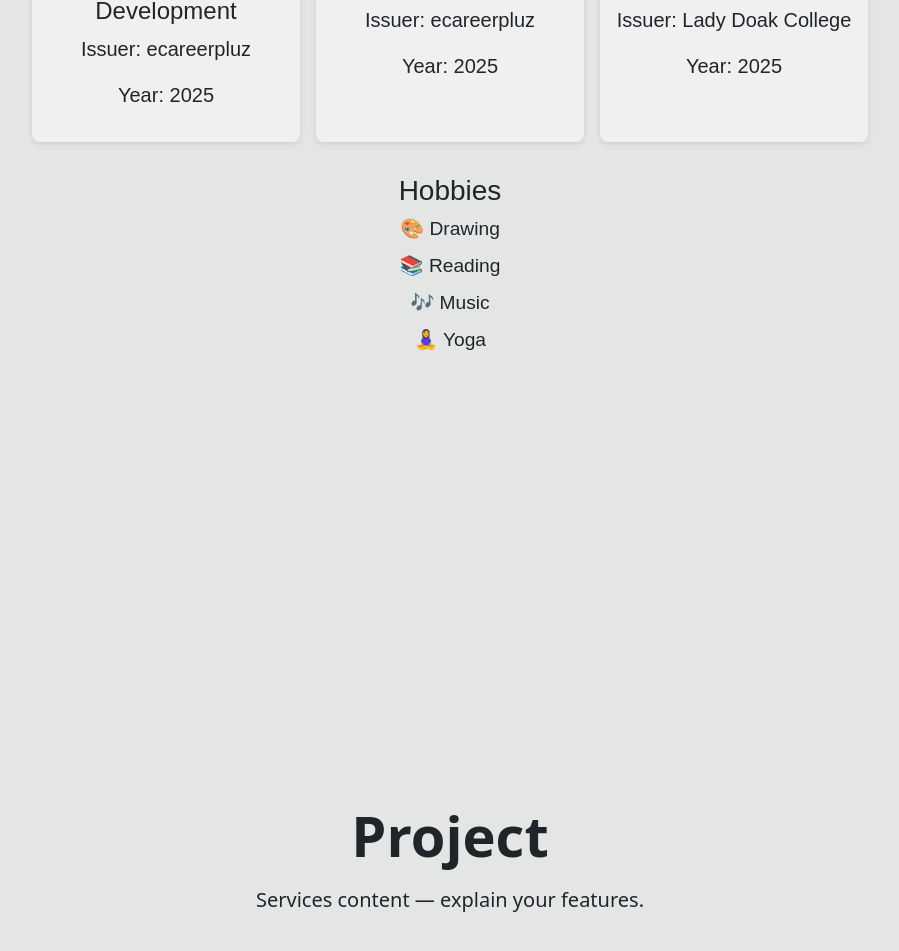
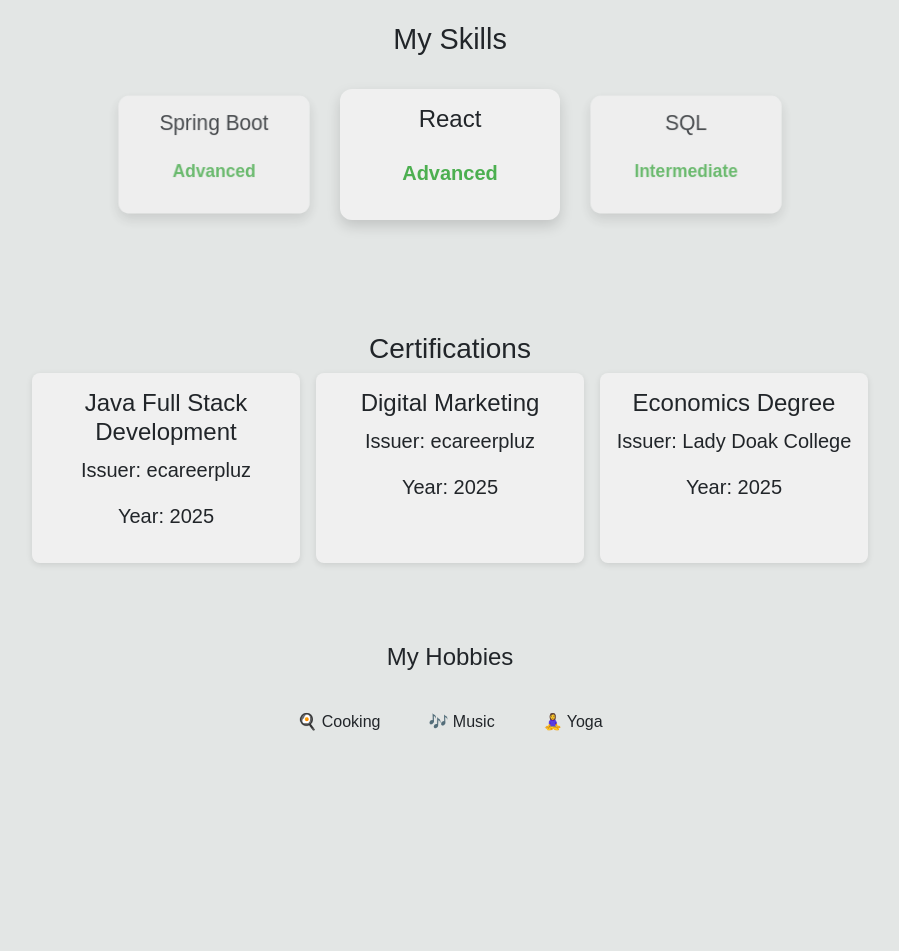
Before and after one commit to code-by-kiki/portfolio, a React (Create React App) app: page / in a window 1280 px wide. Shown: the part 1709-2660 px from the top of the page, without its empty margins (190-1089 px from the left). Built offline with nearby package versions, Linux system fonts and the light colour scheme.

Commit message:
Updates Skills in About Page

```diff
--- a/package.json
+++ b/package.json
@@ -14,6 +14,7 @@
     "react": "^19.1.1",
     "react-dom": "^19.1.1",
     "react-scripts": "5.0.1",
+    "react-swipeable-cards": "^1.0.6",
     "web-vitals": "^2.1.4"
   },
   "scripts": {
--- a/src/components/About.jsx
+++ b/src/components/About.jsx
@@ -1,5 +1,7 @@
 import React, { useEffect, useRef } from 'react';
 import anime from 'animejs';
+import SkillsScroll from './Skills'
+
 
 
 const About = () => {
@@ -38,9 +40,10 @@ const About = () => {
     { title: 'Java Full Stack Development', issuer: 'ecareerpluz', year: '2025' },
     { title: 'Digital Marketing', issuer: 'ecareerpluz', year: '2025' },
     { title: 'Economics Degree', issuer: 'Lady Doak College', year: '2025' },
+    // {title:'Nss',issuer:'Lady Doak College',year:'2025'}
   ];
 
-  const hobbies = ['🎨 Drawing', '📚 Reading', '🎶 Music', '🧘‍♀️ Yoga'];
+  const hobbies = [ '🍳 Cooking', '🎶 Music', '🧘‍♀️ Yoga'];
 
   return (
     <div style={{ fontFamily: 'Arial, sans-serif', padding: '2rem', maxWidth: '900px', margin: 'auto' }}>
@@ -60,10 +63,12 @@ const About = () => {
         </p>
       </div>
 
+      <SkillsScroll/>
+
       {/* Certifications Section */}
-      <div ref={certRef} style={{ marginBottom: '2rem' }}>
+      <div ref={certRef} style={{ marginTop: '5rem' }}>
         <h3>Certifications</h3>
-        <div style={{ display: 'flex', gap: '1rem', flexWrap: 'wrap' }}>
+        <div style={{ display: 'flex', gap: '1rem'}} className='col-lg-12'>
           {certifications.map(cert => (
             <div key={cert.title} style={{
               background: '#f0f0f0',
@@ -80,15 +85,17 @@ const About = () => {
         </div>
       </div>
 
-      {/* Hobbies Section */}
-      <div ref={hobbiesRef}>
-        <h3>Hobbies</h3>
-        <ul style={{ listStyle: 'none', paddingLeft: 0, fontSize: '1.2rem' }}>
-          {hobbies.map(hobby => (
-            <li key={hobby} style={{ marginBottom: '0.5rem' }}>{hobby}</li>
-          ))}
-        </ul>
+   <div style={{marginTop:"5rem"}}>
+  <h4 className="text-center mb-4"> My Hobbies</h4>
+  <div className="d-flex flex-wrap justify-content-center gap-3">
+    {hobbies.map((hobby, index) => (
+      <div key={index} className="hobby-card p-3 text-center">
+        <i className="bi bi-star-fill text-warning mb-2"></i>
+        <h6 className="mb-0">{hobby}</h6>
       </div>
+    ))}
+  </div>
+</div>
     </div>
   );
 };
--- /dev/null
+++ b/src/components/Resume.jsx
@@ -0,0 +1,19 @@
+import React from "react";
+
+function Resumedatas(props)
+{
+    return(
+        <div className="container-fulid">
+            <div className="row mt-5" style={{background:"rgb(68, 68, 78)", padding:'10px'}}>
+            </div>
+            <div className="row">
+                <div className="col">
+                    <h1 className="mt-5" style={{alignItems:"justify-content-end"}}>{props.name}</h1>
+                </div>
+            </div>
+
+        </div>
+    );
+}
+
+export default Resumedatas;
--- a/src/components/Skills.jsx
+++ b/src/components/Skills.jsx
@@ -1,52 +1,48 @@
-import React, { useEffect, useRef } from 'react';
-import anime from 'animejs';
+import React, { useEffect, useState } from "react";
 
 const SkillsScroll = () => {
-  const cardRefs = useRef([]);
+  const [currentIndex, setCurrentIndex] = useState(0);
 
   const skills = [
-    { name: 'Java', level: 'Expert' },
-    { name: 'Spring Boot', level: 'Advanced' },
-    { name: 'React', level: 'Advanced' },
-    { name: 'SQL', level: 'Intermediate' },
-    { name: 'HTML/CSS', level: 'Expert' },
-    { name: 'Git & GitHub', level: 'Advanced' },
-    { name: 'JavaScript', level: 'Advanced' },
+    { name: "Java", level: "Expert" },
+    { name: "Spring Boot", level: "Advanced" },
+    { name: "React", level: "Advanced" },
+    { name: "SQL", level: "Intermediate" },
+    { name: "HTML/CSS", level: "Expert" },
+    { name: "Git & GitHub", level: "Advanced" },
+    { name: "JavaScript", level: "Advanced" },
   ];
 
   useEffect(() => {
-    cardRefs.current.forEach((card, index) => {
-      anime({
-        targets: card,
-        translateY: [30, 0],
-        opacity: [0, 1],
-        delay: index * 150,
-        duration: 800,
-        easing: 'easeOutExpo'
-      });
-    });
+    const interval = setInterval(() => {
+      setCurrentIndex((prev) => (prev + 1) % skills.length);
+    }, 5000);
+    return () => clearInterval(interval);
   }, []);
 
+  const getVisibleCards = () => {
+    const visible = [];
+    for (let i = 0; i < 3; i++) {
+      visible.push(skills[(currentIndex + i) % skills.length]);
+    }
+    return visible;
+  };
+
   return (
-    <div style={{ padding: '2rem' }}>
-      <h3 style={{ textAlign: 'center', marginBottom: '1rem' }}>💡 My Skills</h3>
-      <div style={{  display: 'flex',  overflowX: 'auto',  gap: '1rem',  paddingBottom: '1rem',  scrollbarWidth: 'thin' }}>
-        {skills.map((skill, index) => (
+    <div style={styles.container}>
+      <h3 style={styles.heading}>My Skills</h3>
+      <div style={styles.cardWrapper}>
+        {getVisibleCards().map((skill, i) => (
           <div
-            key={skill.name}
-            ref={el => cardRefs.current[index] = el}
+            key={i}
             style={{
-              minWidth: '180px',
-              background: '#f0f0f0',
-              padding: '1rem',
-              borderRadius: '10px',
-              boxShadow: '0 4px 8px rgba(0,0,0,0.1)',
-              textAlign: 'center',
-              flexShrink: 0
+              ...styles.card,
+              transform: `rotateY(${i === 0 ? -15 : i === 2 ? 15 : 0}deg) scale(${i === 1 ? 1 : 0.9})`,
+              opacity: i === 1 ? 1 : 0.8,
             }}
           >
-            <h4 style={{ marginBottom: '0.5rem' }}>{skill.name}</h4>
-            <p style={{ fontWeight: 'bold', color: '#4caf50' }}>{skill.level}</p>
+            <h4 style={{ marginBottom: "1.5rem" }}>{skill.name}</h4>
+            <p style={{ fontWeight: "bold", color: "#4caf50" }}>{skill.level}</p>
           </div>
         ))}
       </div>
@@ -54,4 +50,32 @@ const SkillsScroll = () => {
   );
 };
 
+const styles = {
+  container: {
+    padding: "2rem",
+    textAlign: "center",
+    marginTop: "1rem",
+  },
+  heading: {
+    marginTop: "5rem",
+    fontSize: "1.8rem",
+  },
+  cardWrapper: {
+    display: "flex",
+    flexWrap: "wrap",
+    justifyContent: "center",
+    gap: "1rem",
+    marginTop: "2rem",
+  },
+  card: {
+    width: "220px",
+    background: "#f0f0f0",
+    padding: "1rem",
+    borderRadius: "12px",
+    boxShadow: "0 6px 14px rgba(0,0,0,0.15)",
+    textAlign: "center",
+    transition: "transform 1s ease-in-out, opacity 1s ease-in-out",
+  },
+};
+
 export default SkillsScroll;
--- a/src/components/home.jsx
+++ b/src/components/home.jsx
@@ -16,7 +16,7 @@ const Introduction = () => {
             <img
               src={picture}
               alt="Krithika Profile"
-              className="img-fluid   shadow mb-5"
+              className="img-fluid   shadow mt-5"
               style={{ maxWidth: '350px', borderRadius:'50px' }}
             />
           </div>
@@ -29,7 +29,7 @@ const Introduction = () => {
             >
               <i>Introduction</i>
             </h2>
-            <div className="card p-4 shadow-sm" style={{ backgroundColor: '#f8f9fa' }}>
+            <div className="card p-4 shadow-sm col-sm-12" style={{ backgroundColor: '#f8f9fa' }}>
               <p className="fs-5" style={{ textIndent: '2em', lineHeight: '1.8' }}>
                 Hi, I’m Krithika — a B.A. Economics graduate with a deep passion for web development and digital innovation.
                 My academic background has sharpened my analytical thinking and decision-making abilities, allowing me to assess
--- /dev/null
+++ b/src/pages/Resume.jsx
@@ -0,0 +1,17 @@
+import React from "react";
+import Resumedatas from "../components/Resume";
+function Datas(){
+    return(
+        <>
+        <Resumedatas
+         name="krithika"
+          age="21" phonenum="6374760410"
+          addrerss="Thiruppuvanam,Sivagangai"
+          git-hub="https://github.com/code-by-kiki/FirstCode.git"
+          linkedin="www.linkedin.com/in/krithika-selvam-km10"
+          />
+
+        </>
+    )
+}
+export default Datas;
--- a/src/pages/navbar.jsx
+++ b/src/pages/navbar.jsx
@@ -2,6 +2,7 @@ import React from "react";
 import Home from "../components/home";
 import About from "../components/About";
 import Navbar from '../components/navbar';
+import Datas from "./Resume";
 
 
 function Section({ id, title, children }) {
@@ -24,13 +25,19 @@ return (
 <Section id="home" title="Home">
  <Home/>
 </Section>
-<Section id="about" title="About">About content — add whatever you need here.
+<Section id="about" title="About">About
     <About/>
 </Section>
 
-<Section id="project" title="Project">Services content — explain your features.</Section>
-<Section id="resume" title="Resume">Services content — explain your features.</Section>
-<Section id="contact" title="Contact">Contact form or details here.</Section>
+<Section id="project" title="Project">
+
+</Section>
+
+<Section id="resume" title="Resume">
+       <Datas/>
+</Section>
+
+<Section id="contact" title="Contact"></Section>
 </main>
 </div>
 );
```
Also changed, not shown: 1 other file (tests, documents, lock files or other folders).
